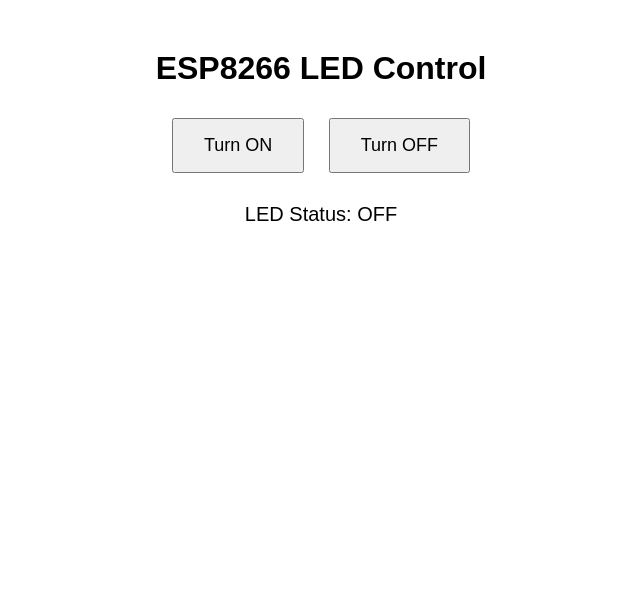
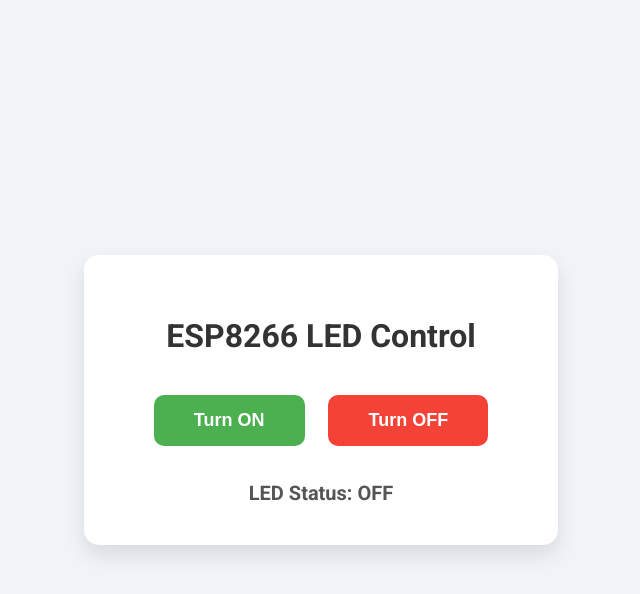
Before and after one commit to Hasib-Arafat/esp-led-web, a plain HTML site: page index.html in a window 1280 px wide. Shown: the whole page, without its empty margins (319-959 px from the left). Drawn offline with Linux system fonts and the light colour scheme; no server answers.

Commit message:
Redesigned ESP LED web page

```diff
--- a/index.html
+++ b/index.html
@@ -1,26 +1,96 @@
 <!DOCTYPE html>
-<html>
+<html lang="en">
 <head>
-  <meta charset="utf-8" />
-  <meta name="viewport" content="width=device-width, initial-scale=1" />
-  <title>ESP LED Control</title>
+  <meta charset="UTF-8">
+  <meta name="viewport" content="width=device-width, initial-scale=1.0">
+  <title>ESP8266 LED Control</title>
+  <link href="https://fonts.googleapis.com/css2?family=Roboto:wght@400;700&display=swap" rel="stylesheet">
   <style>
-    body { font-family: Arial, sans-serif; text-align:center; margin-top:50px; }
-    button { padding: 15px 30px; font-size:18px; margin:10px; cursor:pointer; }
-    #status { font-size:20px; margin-top:20px; }
+    body {
+      font-family: 'Roboto', sans-serif;
+      background: #f0f4f8;
+      margin: 0;
+      padding: 0;
+      display: flex;
+      flex-direction: column;
+      align-items: center;
+      justify-content: center;
+      height: 100vh;
+    }
+
+    h1 {
+      color: #333;
+      margin-bottom: 30px;
+      text-shadow: 1px 1px #fff;
+    }
+
+    .card {
+      background: #fff;
+      padding: 40px 60px;
+      border-radius: 15px;
+      box-shadow: 0 10px 20px rgba(0,0,0,0.1);
+      text-align: center;
+    }
+
+    button {
+      padding: 15px 40px;
+      margin: 10px;
+      font-size: 18px;
+      border: none;
+      border-radius: 10px;
+      cursor: pointer;
+      transition: all 0.3s ease;
+      font-weight: bold;
+    }
+
+    button#on {
+      background: #4CAF50;
+      color: white;
+    }
+
+    button#on:hover {
+      background: #45a049;
+    }
+
+    button#off {
+      background: #f44336;
+      color: white;
+    }
+
+    button#off:hover {
+      background: #da190b;
+    }
+
+    #status {
+      margin-top: 25px;
+      font-size: 20px;
+      font-weight: bold;
+      color: #555;
+    }
+
+    @media(max-width: 500px){
+      .card {
+        padding: 20px 30px;
+      }
+
+      button {
+        width: 120px;
+      }
+    }
   </style>
-  <!-- Firebase SDKs (compat build for simple web usage) -->
+</head>
+<body>
+  <div class="card">
+    <h1>ESP8266 LED Control</h1>
+    <button id="on" onclick="ledOn()">Turn ON</button>
+    <button id="off" onclick="ledOff()">Turn OFF</button>
+    <div id="status">LED Status: OFF</div>
+  </div>
+
+  <!-- Firebase SDKs -->
   <script src="https://www.gstatic.com/firebasejs/9.23.0/firebase-app-compat.js"></script>
   <script src="https://www.gstatic.com/firebasejs/9.23.0/firebase-database-compat.js"></script>
-</head>
-<body>
-  <h1>ESP8266 LED Control</h1>
-  <button onclick="ledOn()">Turn ON</button>
-  <button onclick="ledOff()">Turn OFF</button>
-  <div id="status">LED Status: OFF</div>
-
   <script>
-    // 🔧 Replace the placeholder values below with your Firebase project's config
     const firebaseConfig = {
       apiKey: "YOUR_API_KEY",
       authDomain: "esp-led-demo-7797b.firebaseapp.com",
@@ -31,11 +101,9 @@
       appId: "APP_ID"
     };
 
-    // Initialize Firebase
     const app = firebase.initializeApp(firebaseConfig);
     const db = firebase.database();
 
-    // Functions to turn LED ON/OFF (writes to the Realtime Database key `led`)
     function ledOn() {
       db.ref("led").set(1);
       document.getElementById("status").innerText = "LED Status: ON";
@@ -46,7 +114,6 @@
       document.getElementById("status").innerText = "LED Status: OFF";
     }
 
-    // Listen to LED changes from Firebase (ESP or other user updates)
     db.ref("led").on("value", (snapshot) => {
       const val = snapshot.val();
       document.getElementById("status").innerText = "LED Status: " + (val ? "ON" : "OFF");
```
